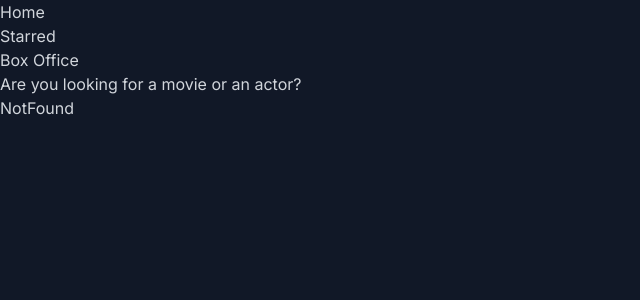
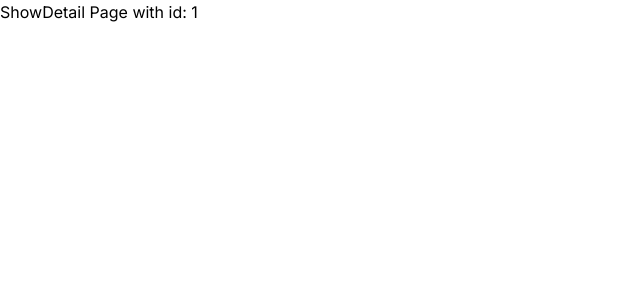
Before and after one commit to surajbera/react-moviemagnet-app, a React (Vite) app: page /show/1 in a window 1280 px wide. Shown: the top 300 px of the page, without its empty margins (0-640 px from the left). Built offline with nearby package versions, Linux system fonts and the light colour scheme.

Commit message:
Created a dynamic route that leads us to show-detail page

```diff
--- a/src/App.jsx
+++ b/src/App.jsx
@@ -11,6 +11,7 @@ import PageLayout from './components/page-layout/PageLayout';
 
 /* styles */
 import './App.css';
+import ShowDetail from './pages/show-detail/ShowDetail';
 
 function App() {
   return (
@@ -19,8 +20,10 @@ function App() {
         <Route element={<PageLayout />}>
           <Route path='/' element={<Home />} />
           <Route path='/starred' element={<Starred />} />
-          <Route path='*' element={<NotFound />} />
         </Route>
+
+        <Route path='*' element={<NotFound />} />
+        <Route path='/show/:id' element={<ShowDetail />} />
       </Routes>
     </BrowserRouter>
   );
--- a/src/components/shows-card/ShowsCard.jsx
+++ b/src/components/shows-card/ShowsCard.jsx
@@ -3,8 +3,6 @@ import NotFoundImg from '../../assets/not-found.jpg';
 import { removeHtmlTags } from '../../utils/removeHtmlTags';
 
 const ShowsCard = ({ data }) => {
-  console.log();
-
   return (
     <div className='border-2 border-cyan-500 border-solid mb-10'>
       <img
@@ -17,7 +15,7 @@ const ShowsCard = ({ data }) => {
         {data.summary ? removeHtmlTags(data.summary) : 'No Summary'}
       </p>
       <div>
-        <Link to='/'>Read More</Link>
+        <Link to={`/show/${data.id}`}>Read More</Link>
         <button type='button'>Star Me</button>
       </div>
     </div>
--- /dev/null
+++ b/src/pages/show-detail/ShowDetail.jsx
@@ -0,0 +1,8 @@
+import { useParams } from 'react-router-dom';
+
+const ShowDetail = () => {
+  const { id } = useParams();
+
+  return <div>ShowDetail Page with id: {id}</div>;
+};
+export default ShowDetail;
```
